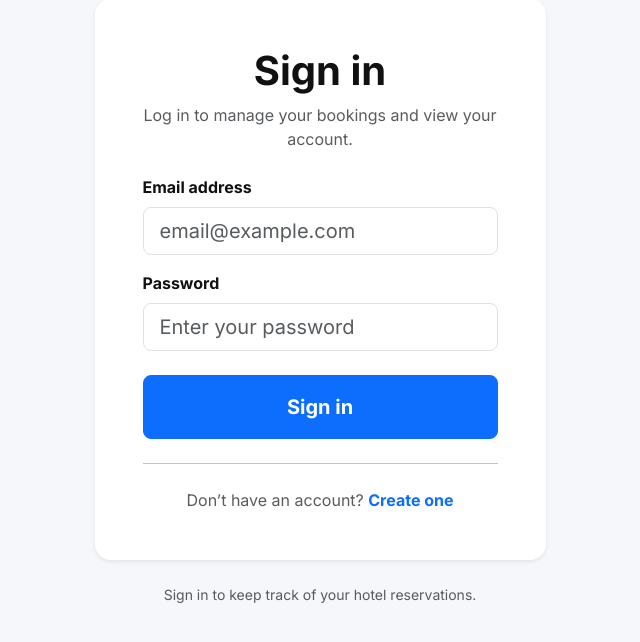
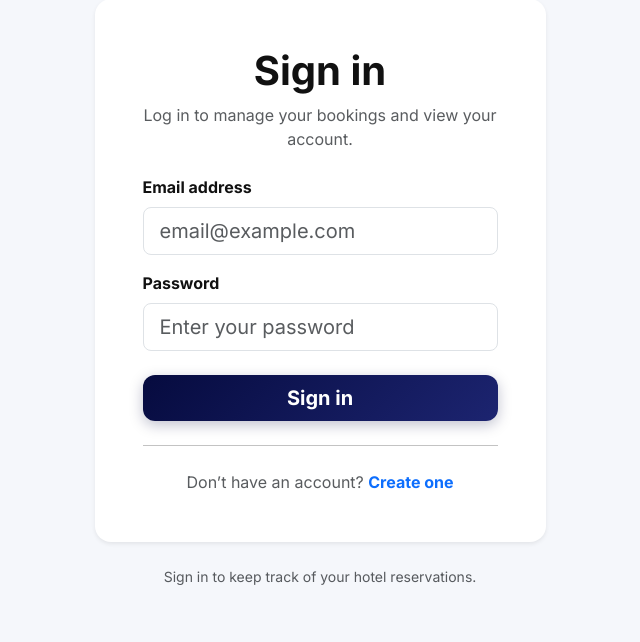
Before and after one commit to paulcap510/hotel-booking-fastapi, a FastAPI app: page /login in a window 1280 px wide. Shown: the part 134-776 px from the top of the page, without its empty margins (320-960 px from the left). Run offline with FastAPI, Linux system fonts and the light colour scheme; parts of the project's set-up code (start-up, migrations or seed data) failed here and were passed over.

Commit message:
Updated UI

```diff
--- a/templates/login.html
+++ b/templates/login.html
@@ -49,12 +49,12 @@
             >
           </div>
 
-          <button
-            type="submit"
-            class="btn btn-primary btn-lg w-100 fw-bold py-3"
-          >
-            Sign in
-          </button>
+      <button
+        type="submit"
+        class="btn btn-hotel-confirm btn-lg w-100"
+      >
+        Sign in
+      </button>
 
         </form>
 
--- a/templates/signup.html
+++ b/templates/signup.html
@@ -69,7 +69,7 @@
 
           <button
             type="submit"
-            class="btn btn-primary btn-lg w-100 fw-bold py-3"
+            class="btn btn-hotel-confirm btn-lg w-100"
           >
             Create account
           </button>
```
